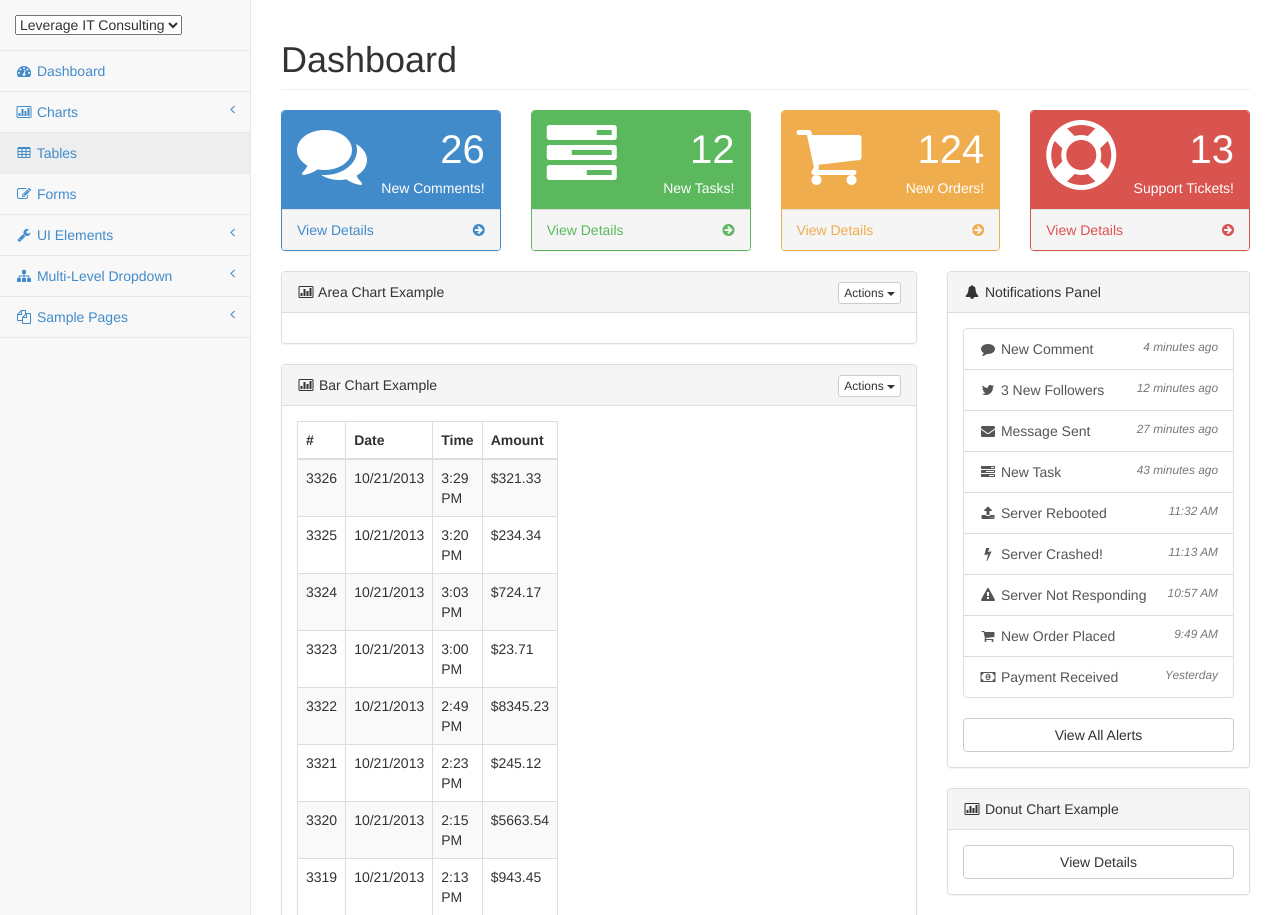
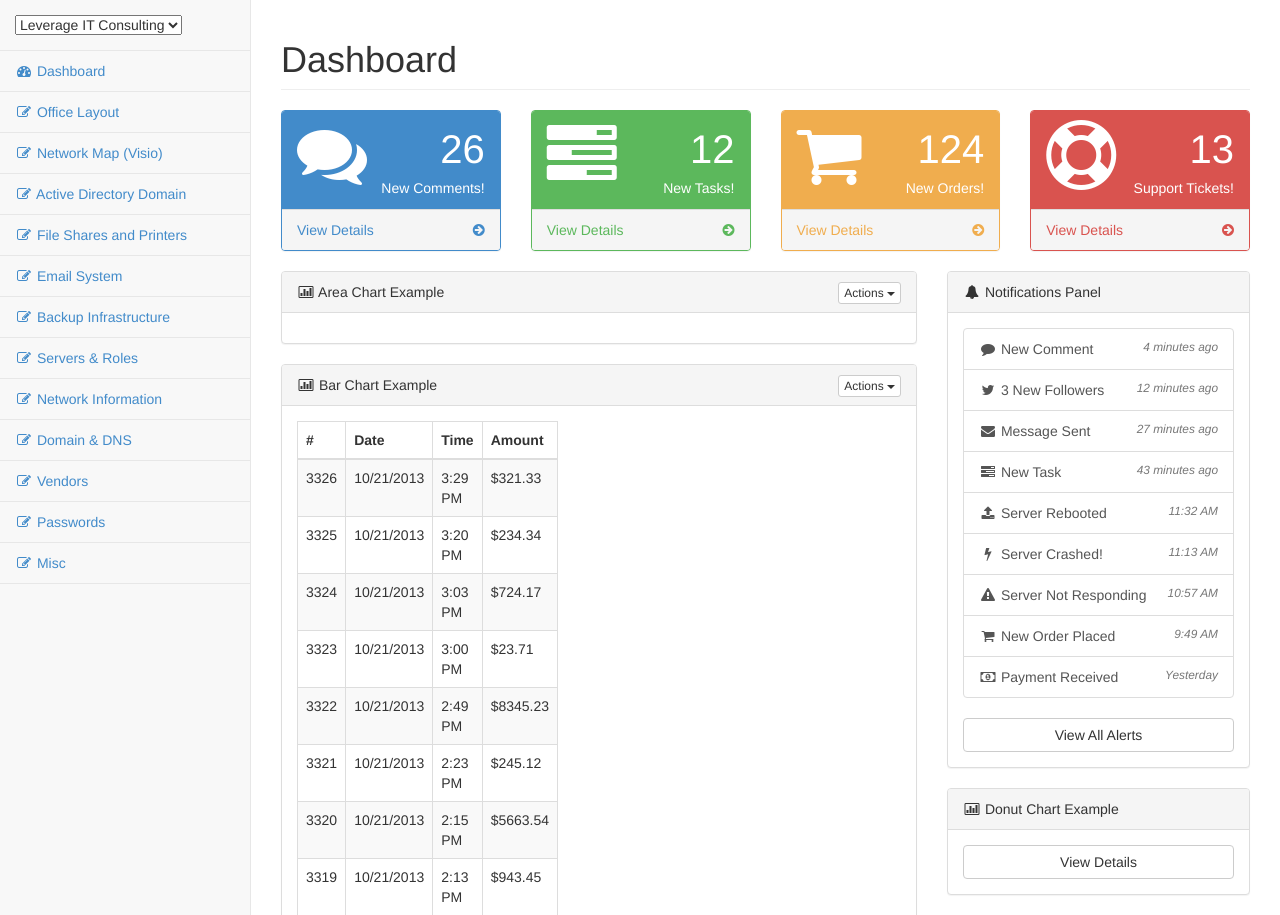
Before and after one commit to pistone10/MSP_Portal, a PHP site: page / in a window 1280 px wide. Shown: the part 51-966 px from the top of the page. Run offline with PHP 8.4, Linux system fonts and the light colour scheme; grey boxes labelled with a size stand in for pictures from a placeholder-image service; some libraries are stand-ins or nearby versions.

Commit message:
Updated Menu

```diff
--- a/header.php
+++ b/header.php
@@ -274,88 +274,43 @@
 							<!-- Client Selector -->
                         </li>
                         <li>
-                            <a href="index.html"><i class="fa fa-dashboard fa-fw"></i> Dashboard</a>
+                            <a href="index.php"><i class="fa fa-dashboard fa-fw"></i> Dashboard</a>
                         </li>
                         <li>
-                            <a href="#"><i class="fa fa-bar-chart-o fa-fw"></i> Charts<span class="fa arrow"></span></a>
-                            <ul class="nav nav-second-level">
-                                <li>
-                                    <a href="flot.html">Flot Charts</a>
+                            <a href="#"><i class="fa fa-edit fa-fw"></i> Office Layout</a>
                         </li>
                         <li>
-                                    <a href="morris.html">Morris.js Charts</a>
-                                </li>
-                            </ul>
-                            <!-- /.nav-second-level -->
+                            <a href="#"><i class="fa fa-edit fa-fw"></i> Network Map (Visio)</a>
                         </li>
                         <li>
-                            <a class="active" href="tables.html"><i class="fa fa-table fa-fw"></i> Tables</a>
+                            <a href="#"><i class="fa fa-edit fa-fw"></i> Active Directory Domain</a>
                         </li>
                         <li>
-                            <a href="forms.html"><i class="fa fa-edit fa-fw"></i> Forms</a>
+                            <a href="#"><i class="fa fa-edit fa-fw"></i> File Shares and Printers</a>
                         </li>
                         <li>
-                            <a href="#"><i class="fa fa-wrench fa-fw"></i> UI Elements<span class="fa arrow"></span></a>
-                            <ul class="nav nav-second-level">
-                                <li>
-                                    <a href="panels-wells.html">Panels and Wells</a>
+                            <a href="#"><i class="fa fa-edit fa-fw"></i> Email System</a>
                         </li>
                         <li>
-                                    <a href="buttons.html">Buttons</a>
+                           <a href="#"><i class="fa fa-edit fa-fw"></i> Backup Infrastructure</a>
                         </li>
 						<li>
-                                    <a href="notifications.html">Notifications</a>
+                           <a href="#"><i class="fa fa-edit fa-fw"></i> Servers & Roles</a>
                         </li>
 						<li>
-                                    <a href="typography.html">Typography</a>
+                           <a href="#"><i class="fa fa-edit fa-fw"></i> Network Information</a>
                         </li>
 						<li>
-                                    <a href="grid.html">Grid</a>
-                                </li>
-                            </ul>
-                            <!-- /.nav-second-level -->
+                           <a href="#"><i class="fa fa-edit fa-fw"></i> Domain & DNS</a>
                         </li>
 						<li>
-                            <a href="#"><i class="fa fa-sitemap fa-fw"></i> Multi-Level Dropdown<span class="fa arrow"></span></a>
-                            <ul class="nav nav-second-level">
-                                <li>
-                                    <a href="#">Second Level Item</a>
+                           <a href="#"><i class="fa fa-edit fa-fw"></i> Vendors</a>
                         </li>
 						<li>
-                                    <a href="#">Second Level Item</a>
+                           <a href="#"><i class="fa fa-edit fa-fw"></i> Passwords</a>
                         </li>
 						<li>
-                                    <a href="#">Third Level <span class="fa arrow"></span></a>
-                                    <ul class="nav nav-third-level">
-                                        <li>
-                                            <a href="#">Third Level Item</a>
-                                        </li>
-                                        <li>
-                                            <a href="#">Third Level Item</a>
-                                        </li>
-                                        <li>
-                                            <a href="#">Third Level Item</a>
-                                        </li>
-                                        <li>
-                                            <a href="#">Third Level Item</a>
-                                        </li>
-                                    </ul>
-                                    <!-- /.nav-third-level -->
-                                </li>
-                            </ul>
-                            <!-- /.nav-second-level -->
-                        </li>
-                        <li>
-                            <a href="#"><i class="fa fa-files-o fa-fw"></i> Sample Pages<span class="fa arrow"></span></a>
-                            <ul class="nav nav-second-level">
-                                <li>
-                                    <a href="blank.html">Blank Page</a>
-                                </li>
-                                <li>
-                                    <a href="login.html">Login Page</a>
-                                </li>
-                            </ul>
-                            <!-- /.nav-second-level -->
+                           <a href="#"><i class="fa fa-edit fa-fw"></i> Misc</a>
                         </li>
                     </ul>
                 </div>
```
Lines whose indentation alone changed are shown as unchanged.
